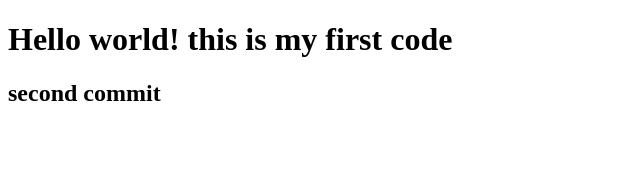
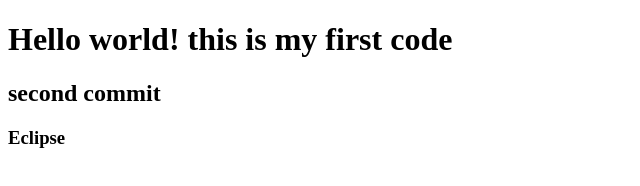
Before and after one commit to Haidar07/435Lab-Fall2022, a plain HTML site: page index.html in a window 1280 px wide. Shown: the full height of the page, 0-640 px from the left. Drawn offline with Linux system fonts and the light colour scheme.

Commit message:
"Newcommit"

```diff
--- a/index.html
+++ b/index.html
@@ -10,6 +10,7 @@
 
     <h1>Hello world! this is my first code</h1>
     <h2>second commit</h2>
+    <h3>Eclipse</h3>
 
 </body>
 </html>
```
Also changed, not shown: 1 other file.
